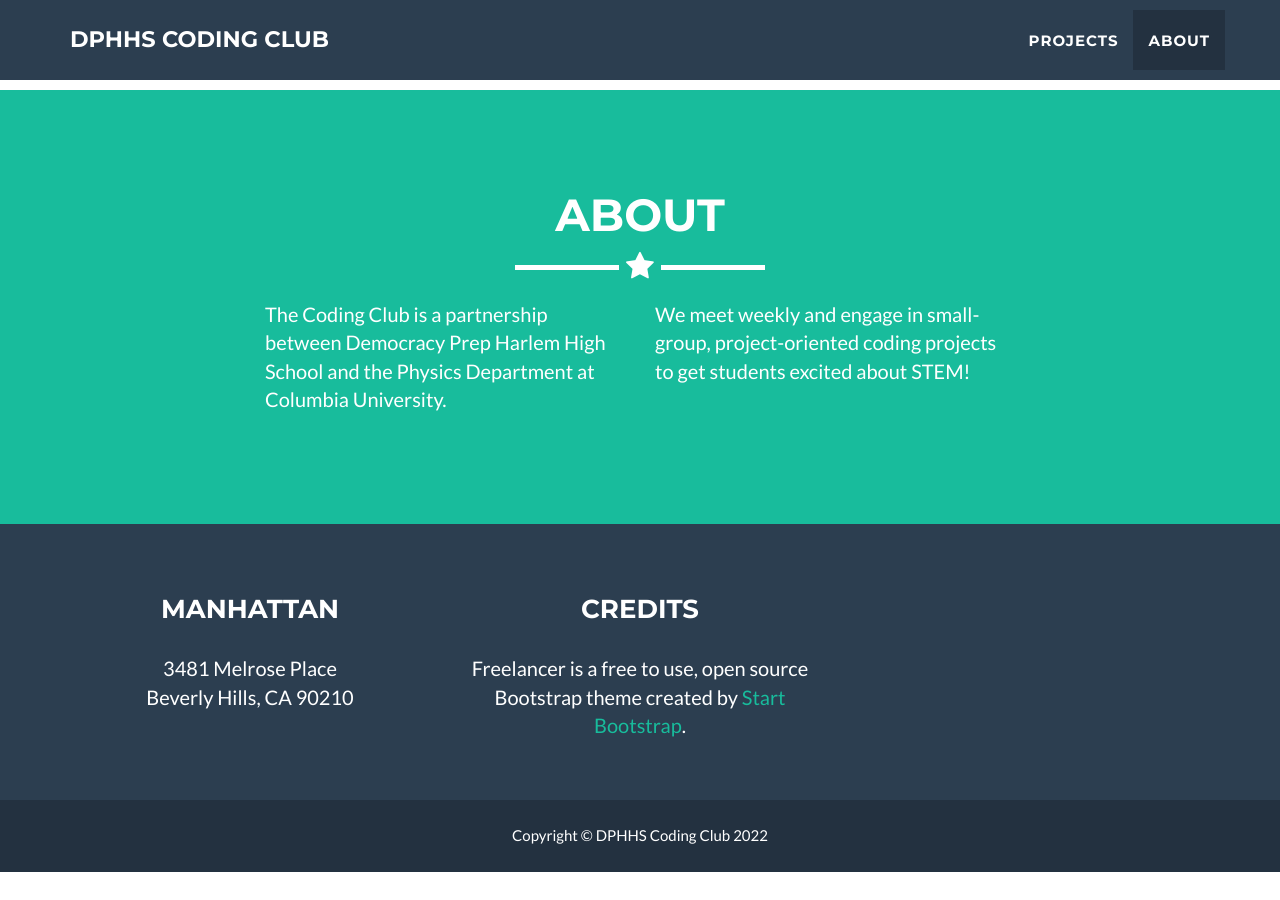
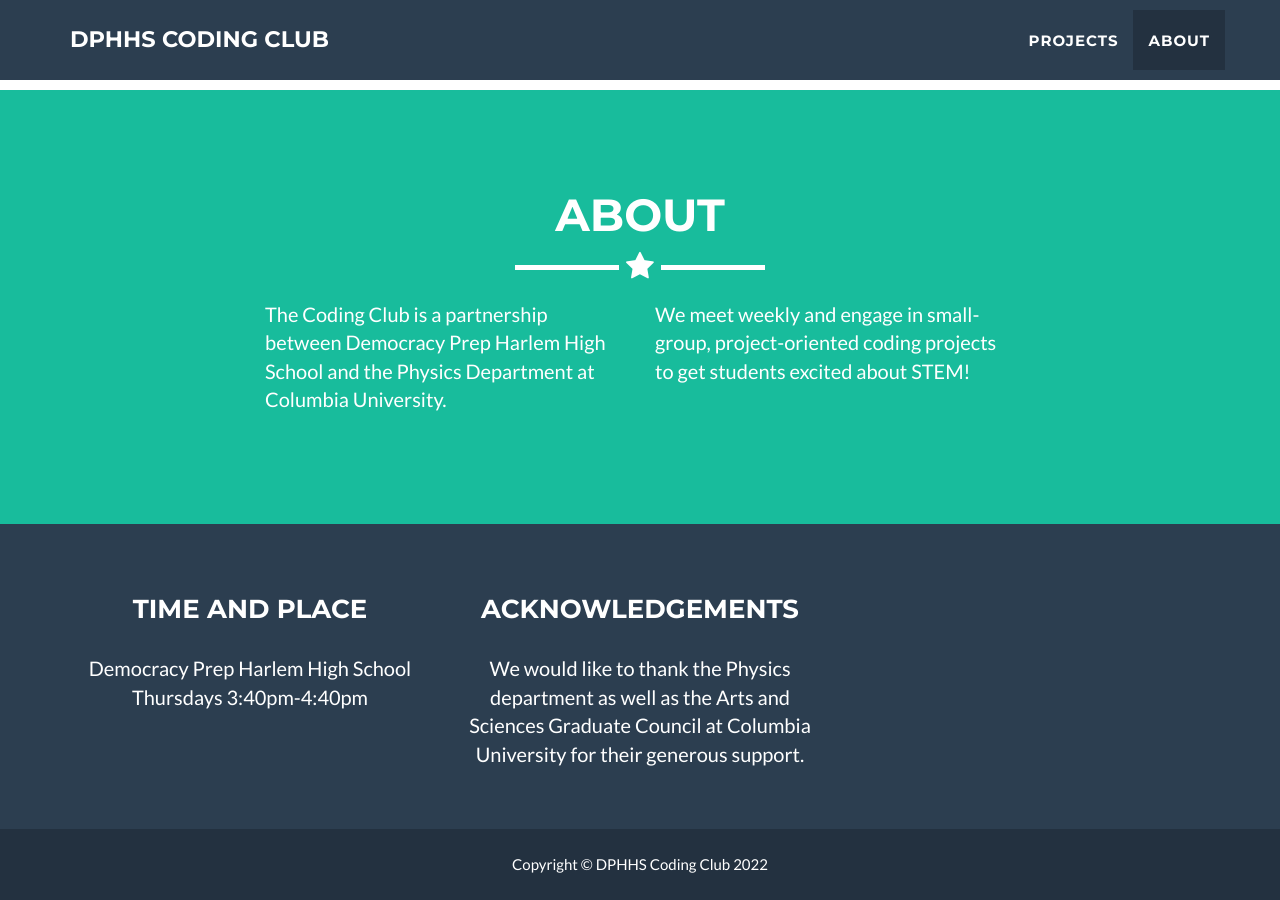
Before and after one commit to DPHHSCodingClub/DPHHSCodingClub.github.io, a Jekyll site: the page built from _posts/2022-09-19-wordle.markdown, in a window 1280 px wide and 900 px high, scrolled down 1208 px. Built offline with Jekyll 4.4.1, drawn with Linux system fonts in a browser that asks for light colours; before the commit the page ends 2080 px from its top, so only the background shows below that.

Commit message:
Update _config.yml

```diff
--- a/_config.yml
+++ b/_config.yml
@@ -32,9 +32,9 @@
 # Footer settings
 footer:
   copyright: DPHHS Coding Club
-  location: Manhattan
+  location: Time and Place
   social: Around the Web
-  credits: Credits
+  credits: Acknowledgements
 
 # Social networks usernames (many more available: google-plus, flickr, dribbble, pinterest, instagram, tumblr, linkedin, etc.)
 social:
@@ -51,11 +51,11 @@
 
 # Postal address (add as many lines as necessary)
 address:
-  - line: 3481 Melrose Place
-  - line: Beverly Hills, CA 90210
+  - line: Democracy Prep Harlem High School
+  - line: Thursdays 3:40pm-4:40pm
 
 # Credits content
-credits: 'Freelancer is a free to use, open source Bootstrap theme created by <a href="http://startbootstrap.com">Start Bootstrap</a>.'
+credits: 'We would like to thank the Physics department as well as the Arts and Sciences Graduate Council at Columbia University for their generous support.'
 
 # Build settings
 markdown: kramdown
```
